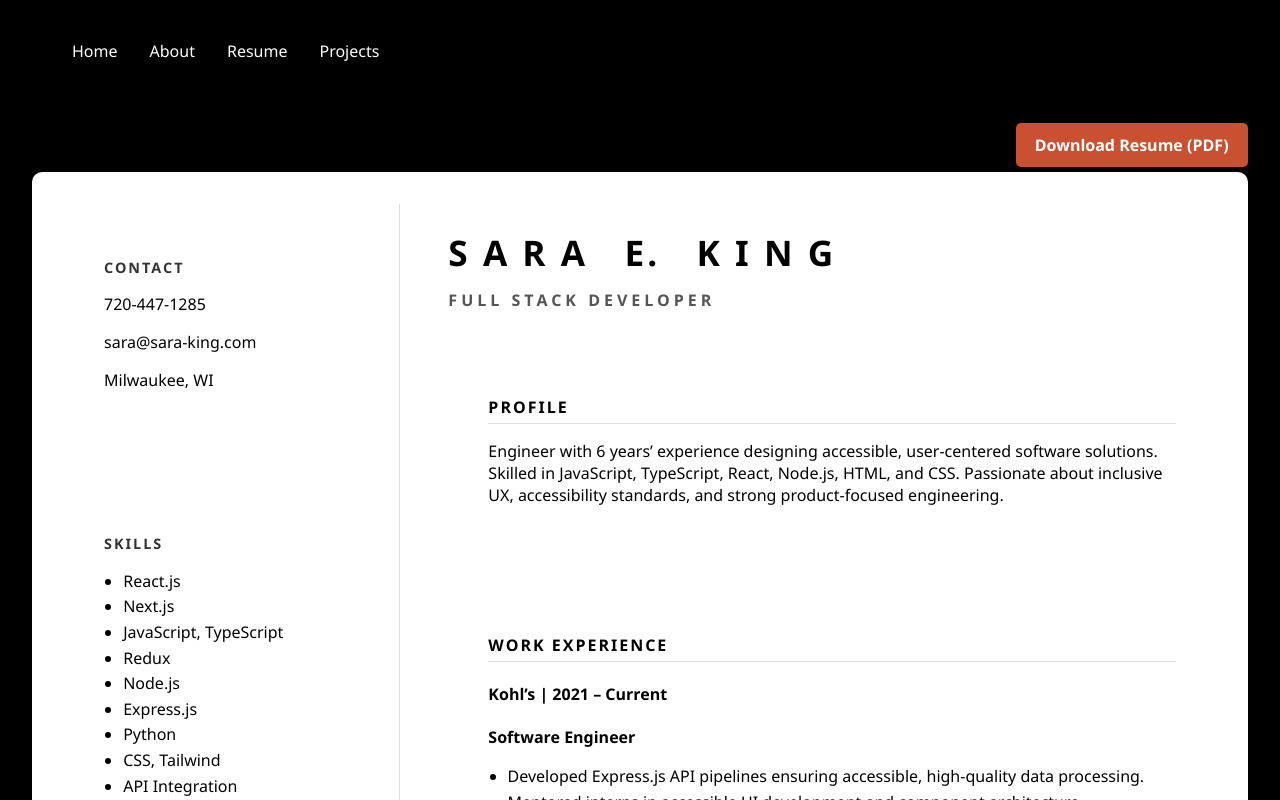
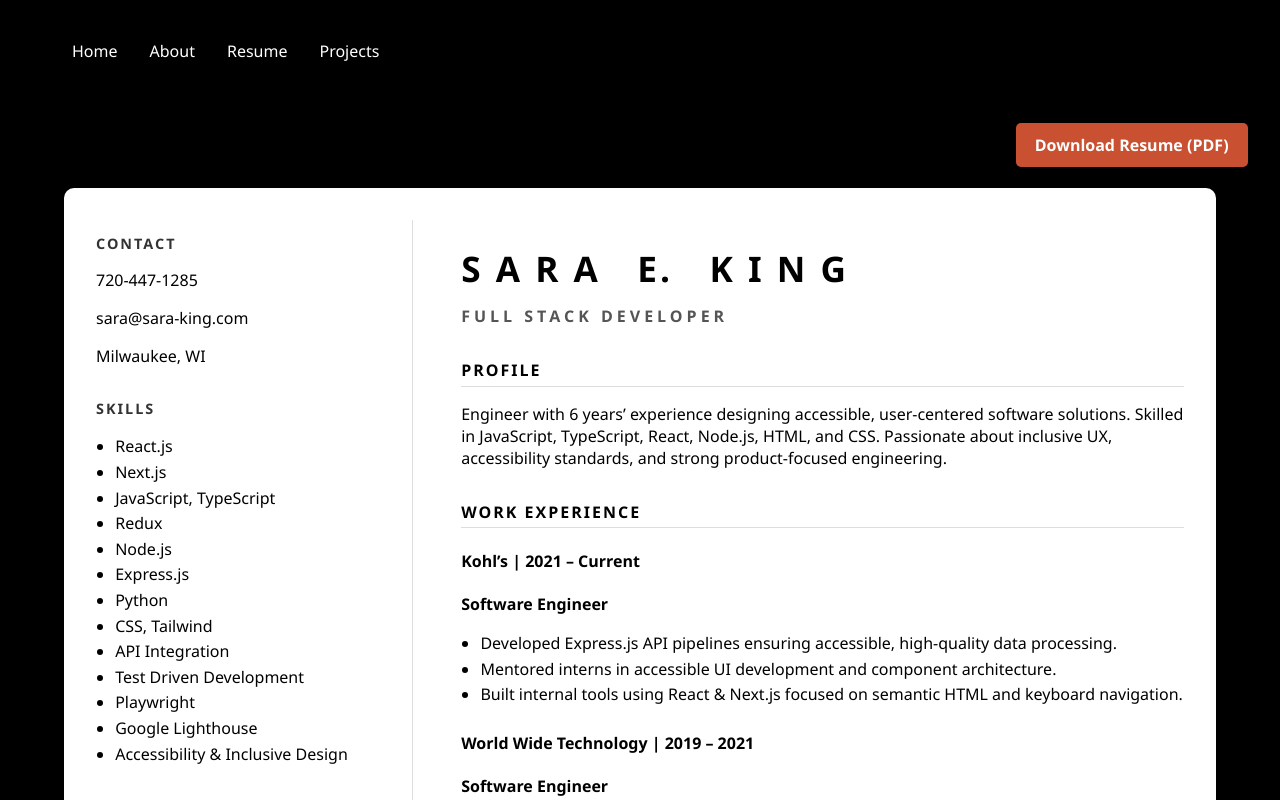
Before and after one commit to seking31/sara-king, a React (Create React App) app: page /#/resume in a window 1280 px wide. Shown: the top 800 px of the page. Built offline with nearby package versions, Linux system fonts and the light colour scheme.

Commit message:
updated css

```diff
--- a/src/pages/About/About.js
+++ b/src/pages/About/About.js
@@ -9,7 +9,7 @@ export default function About() {
     <div className="site-container">
       <Navbar />
       <main>
-        <section>
+        <section className="about">
           <p>In a world of screens and code, Where headphones hum a quiet ode, A coder sits with focused gaze, Crafting dreams in digital ways.</p>
 
           <p>The laptop glows, a portal bright, To realms where logic takes its flight, A symphony of keys and clicks, Building worlds with clever tricks.</p>
--- a/src/pages/About/about.css
+++ b/src/pages/About/about.css
@@ -1,3 +1,3 @@
-section {
+.about {
     padding: 40px;
 }
--- a/src/pages/Resume/resume.css
+++ b/src/pages/Resume/resume.css
@@ -19,7 +19,7 @@ body {
 .download-btn {
     background: #c95132;
     color: #fff;
-    padding: 0.7rem 1.2rem;
+    padding: 0.7rem 1.2rem !important;
     border-radius: 5px;
     font-weight: bold;
     text-decoration: none;
@@ -31,6 +31,7 @@ body {
 
 /* Resume Container */
 .resume {
+    margin: 2rem;
     display: flex;
     gap: 2rem;
     background: white;
```
